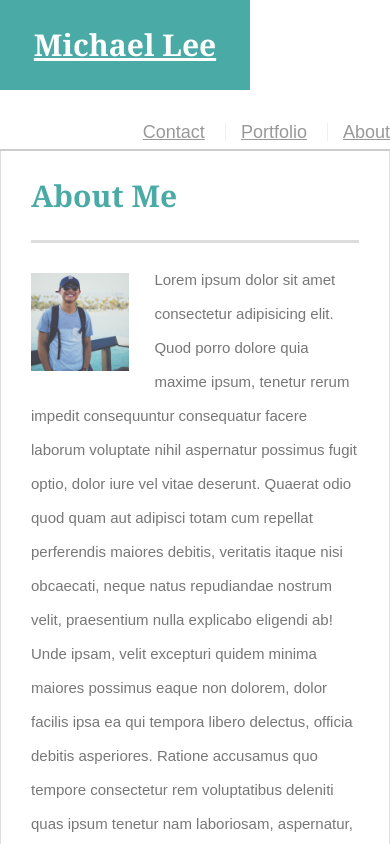
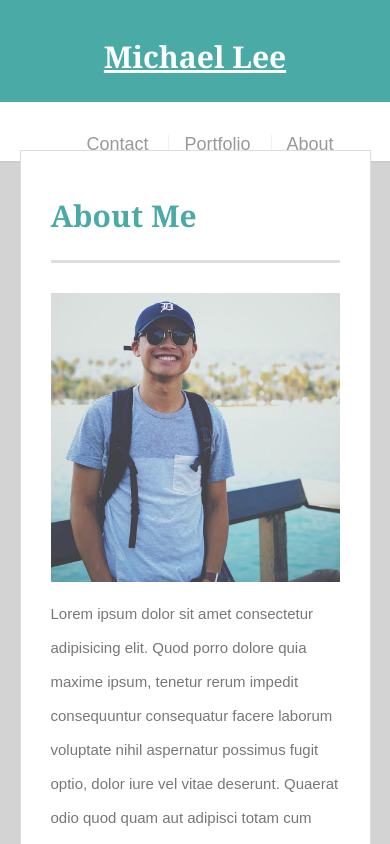
Before and after one commit to michaeljlee3/Responsive-Portfolio, a plain HTML site: page index.html in a window 390 px wide. Shown: the top 844 px of the page. Drawn offline with Linux system fonts and the light colour scheme.

Commit message:
Getting closer

```diff
--- a/assets/css/style.css
+++ b/assets/css/style.css
@@ -16,6 +16,7 @@ body {
     max-width: 960px;
     margin: 0 auto;
     clear: both;
+
 }
 
 h1, h2, h3, p {
@@ -223,3 +224,68 @@ input[type=submit] {
     float: left;
     margin-right: 25px;
 }
+
+@media (max-width: 640px) {
+    #logo	{
+		float: left;
+		background-color: #4aaaa5;
+		border-bottom: none;
+		color: #ffffff;
+		height: 100%;
+		width: 100%;
+		margin-bottom: 0;
+		font-family: 'Georgia', Times, Times New Roman, serif;
+		text-align: center;
+		font-weight: bold;
+		vertical-align: middle;
+		padding-top: 3%;
+		margin-left: 0%;
+	}
+
+	/* Nav drops below header. */
+	nav	{
+		clear: both;
+		width: 100%;
+		text-align: center;
+		float: left;
+		border-bottom: 2px solid #cccccc;
+	}
+
+	p {
+		margin-top: 15px;
+	}
+
+	#masterheader {
+		border-bottom: none;
+		/* Position header static. */
+		z-index: -1;
+	}
+
+	.box {
+		width: 100%;
+	}
+
+	#connect {
+		clear: both;
+		float: left;
+		overflow: auto 0;
+		width: 96%;
+		margin: 2%;
+		margin-right: 2%
+	}
+
+	.main-section {
+		clear: both;
+		float: left;
+		overflow: auto 0;
+		width: initial;
+		margin: 5%;
+	}
+
+	/* Image full width with space before paragraph. */
+	#profile-picture {
+		width: 100%;
+		height: 100%;
+		margin-bottom: 15px;
+	}
+}
--- a/index.html
+++ b/index.html
@@ -4,6 +4,7 @@
 
 <head>
     <meta charset="UTF-8">
+    <meta name="viewport" content="width=device-width, initial-scale=1">
     <title>About Me</title>
     <link rel="stylesheet" type="text/css" href="assets/css/style.css">
 </head>
```
Also changed, not shown: contact.html (+1 -0 lines), portfolio.html (+1 -0 lines).
